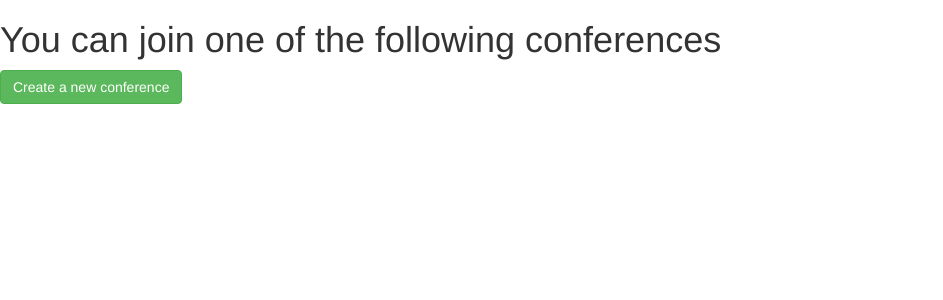
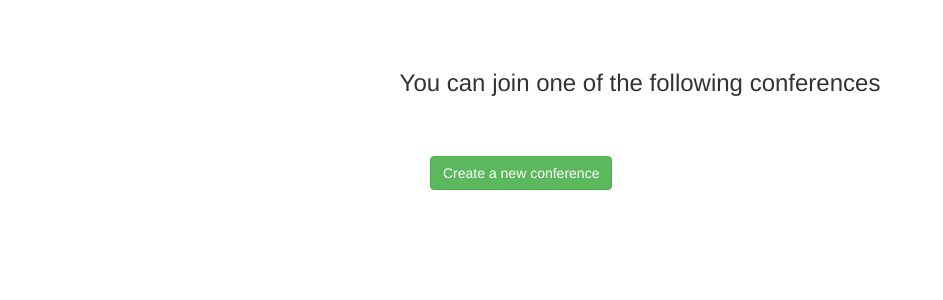
Before and after one commit to abishekk92/conference, a Flask app: page / in a window 1280 px wide. Shown: the top 300 px of the page, without its empty margins (0-943 px from the left). Run offline with Flask 2, Linux system fonts and the light colour scheme; parts of the project's set-up code (start-up, migrations or seed data) failed here and were passed over; some libraries are stand-ins or nearby versions.

Commit message:
Added a little bit of stylesheets

```diff
--- a/templates/index.html
+++ b/templates/index.html
@@ -5,20 +5,48 @@
 		<link href="static/main.css" rel="stylesheet">
 		<script type="text/javascript" src="http://code.jquery.com/jquery-1.9.1.min.js"></script>
 	<script src="//netdna.bootstrapcdn.com/twitter-bootstrap/2.3.2/js/bootstrap.min.js"></script>
-	</head>
+</head>
+<style type="text/css">
+                ul {
+                        width: 500px;
+			margin: auto;
+			position: relative;
+			top: 50px;
+                }
+
+		 div#conference{
+			 position: relative;
+			 top: 50px;
+		 }
+		 button#create{
+			 position: position;
+			 left: 20px;
+		 }
+		 ul#conference_list{
+			 position: relative;
+			 left: 100px;
+		 }
+        </style>
 	<body>
-		{% if conferences %}
-		<h1> You can join one of the following conferences </h1>
+		<div id="conference" class="container-fluid">
+			<div class="row-fluid">
+			{% if conferences %}
+			<div class="span12">
+				<h3 class="text-center"> You can join one of the following conferences </h3>
+		<ul class="conference_list">
 		{%for conference in conferences%}
 		<li>
 		<p> {{conference.subject}} - &nbsp;Number:{{conference.conference_number}},PIN:{{conference.conference_pin}} </p>
 		</li>
 		{% endfor %}
 		{% include 'modal_form.html' %}
-		<button type="button" class="btn btn-success" data-toggle="modal" data-target="#form_modal"> Create a new conference </button>
+		<button id="create" type="button" class="btn btn-success" data-toggle="modal" data-target="#form_modal"> Create a new conference </button>
+	</ul>
 		{% else %}
 		{% include 'form.html' %}
 		{% endif %}
+	</div>
+</div>
 
 </div>
 	<script>
```
